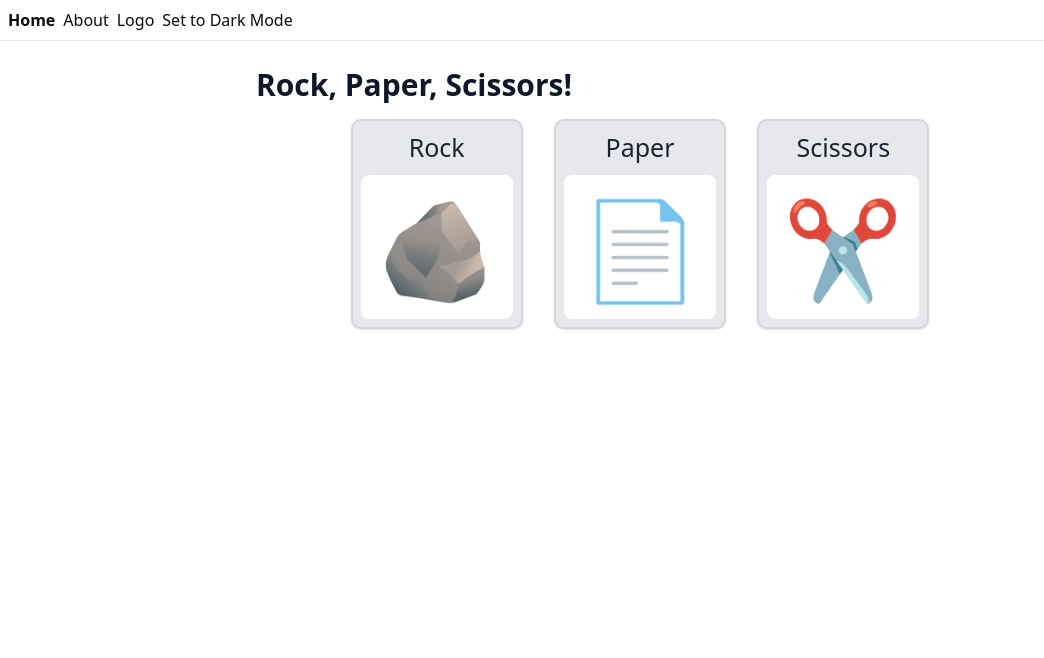
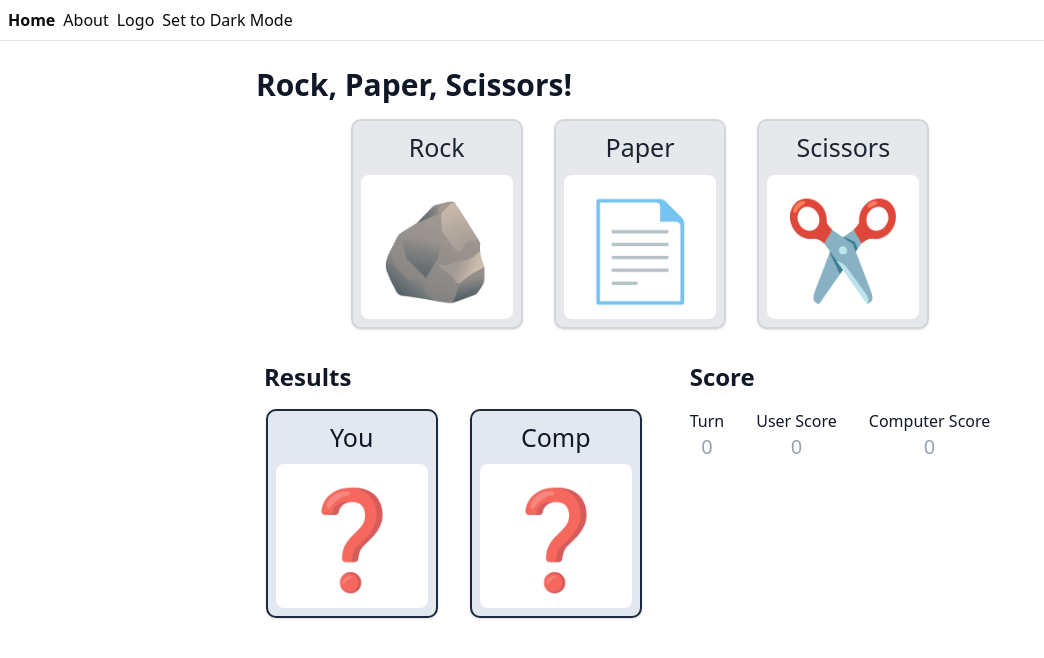
Before and after one commit to emilyeserven/motion-experiments, a React (Vite) app in the folder packages/client/: page / in a window 1280 px wide. Shown: the top 658 px of the page, without its empty margins (0-1044 px from the left). Built offline with nearby package versions, Linux system fonts and the light colour scheme.

Commit message:
Making components more fault-tolerant

```diff
--- a/packages/client/src/components/Card.tsx
+++ b/packages/client/src/components/Card.tsx
@@ -7,7 +7,7 @@ export type OptionType = "rock" | "paper" | "scissors";
 export type CardType = "neutral" | "winner" | "loser" | "tie";
 
 interface GameButtonParams {
-  icon: OptionType;
+  icon?: OptionType;
   type?: CardType;
   text?: string;
   onClick?: (selection: OptionType) => void;
@@ -35,7 +35,7 @@ export function Card({
           "border-slate-800 bg-slate-200": type === "tie",
         },
       )}
-      onClick={onClick ? () => onClick(icon) : undefined}
+      onClick={onClick && icon ? () => onClick(icon) : undefined}
       initial={
         onClick
           ? {
@@ -71,7 +71,7 @@ export function Card({
 
       <div className="rounded-md bg-white px-4 py-6">
         <span
-          className="text-8xl"
+          className={!icon ? "text-8xl opacity-80" : "text-8xl"}
           data-testid="card-emoji"
         >
           {getItemEmoji(icon)}
--- a/packages/client/src/components/ResultArea.tsx
+++ b/packages/client/src/components/ResultArea.tsx
@@ -24,10 +24,6 @@ export function ResultArea({
   winner,
   turn,
 }: ResultAreaProps) {
-  if (!userChoice && !compChoice) {
-    return <></>;
-  }
-
   return (
     <motion.div
       className={`
@@ -47,7 +43,6 @@ export function ResultArea({
       <div className="flex flex-grow-1 flex-col">
         <h2 className="mb-4 text-2xl font-bold">Results</h2>
         <div className="flex flex-row flex-wrap gap-8">
-          {userChoice && winner && (
           <div className="flex flex-col">
             <HorizontalSwap
               key={turn + ""}
@@ -59,8 +54,6 @@ export function ResultArea({
               />
             </HorizontalSwap>
           </div>
-          )}
-          {compChoice && winner && (
           <div className="flex flex-col">
             <HorizontalSwap
               key={turn + ""}
@@ -73,7 +66,6 @@ export function ResultArea({
               />
             </HorizontalSwap>
           </div>
-          )}
         </div>
       </div>
       <div className="flex flex-grow-1 flex-col">
--- a/packages/client/src/components/SwapContent.tsx
+++ b/packages/client/src/components/SwapContent.tsx
@@ -27,9 +27,9 @@ export function SwapContent({
           transition={{
             duration: 0.2,
           }}
-          className="text-xl"
+          className={content ? "text-xl" : "text-xl text-gray-400"}
         >
-          {content ? content : "😋"}
+          {content ? content : "0"}
         </motion.span>
       </AnimatePresence>
     </div>
--- a/packages/client/src/utils/getItemEmoji.ts
+++ b/packages/client/src/utils/getItemEmoji.ts
@@ -1,4 +1,4 @@
-export function getItemEmoji(choice: string) {
+export function getItemEmoji(choice?: string) {
   if (choice === "rock") {
     return "🪨";
   }
@@ -8,5 +8,5 @@ export function getItemEmoji(choice: string) {
   if (choice === "scissors") {
     return "✂️";
   }
-  return "";
+  return "❓";
 };
--- a/packages/client/src/utils/getWinStatus.ts
+++ b/packages/client/src/utils/getWinStatus.ts
@@ -1,4 +1,4 @@
-export const getWinStatus = function (isCheckForUser: boolean, winStatus: string) {
+export const getWinStatus = function (isCheckForUser: boolean, winStatus?: string) {
   if (winStatus === "tie") {
     return "tie";
   }
```
Also changed, not shown: 1 other file (tests, documents, lock files or other folders). Lines whose indentation alone changed are shown as unchanged.
